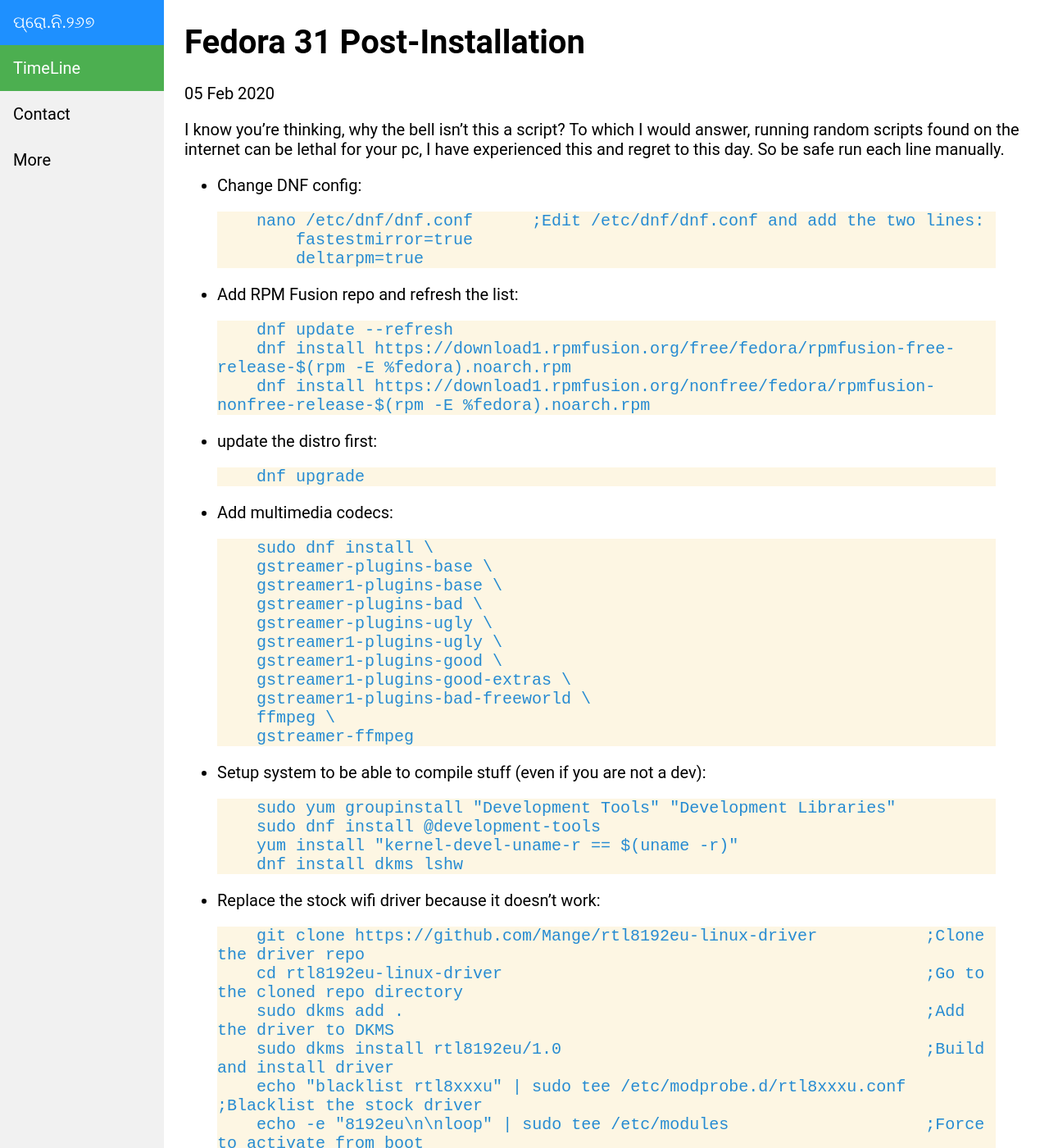
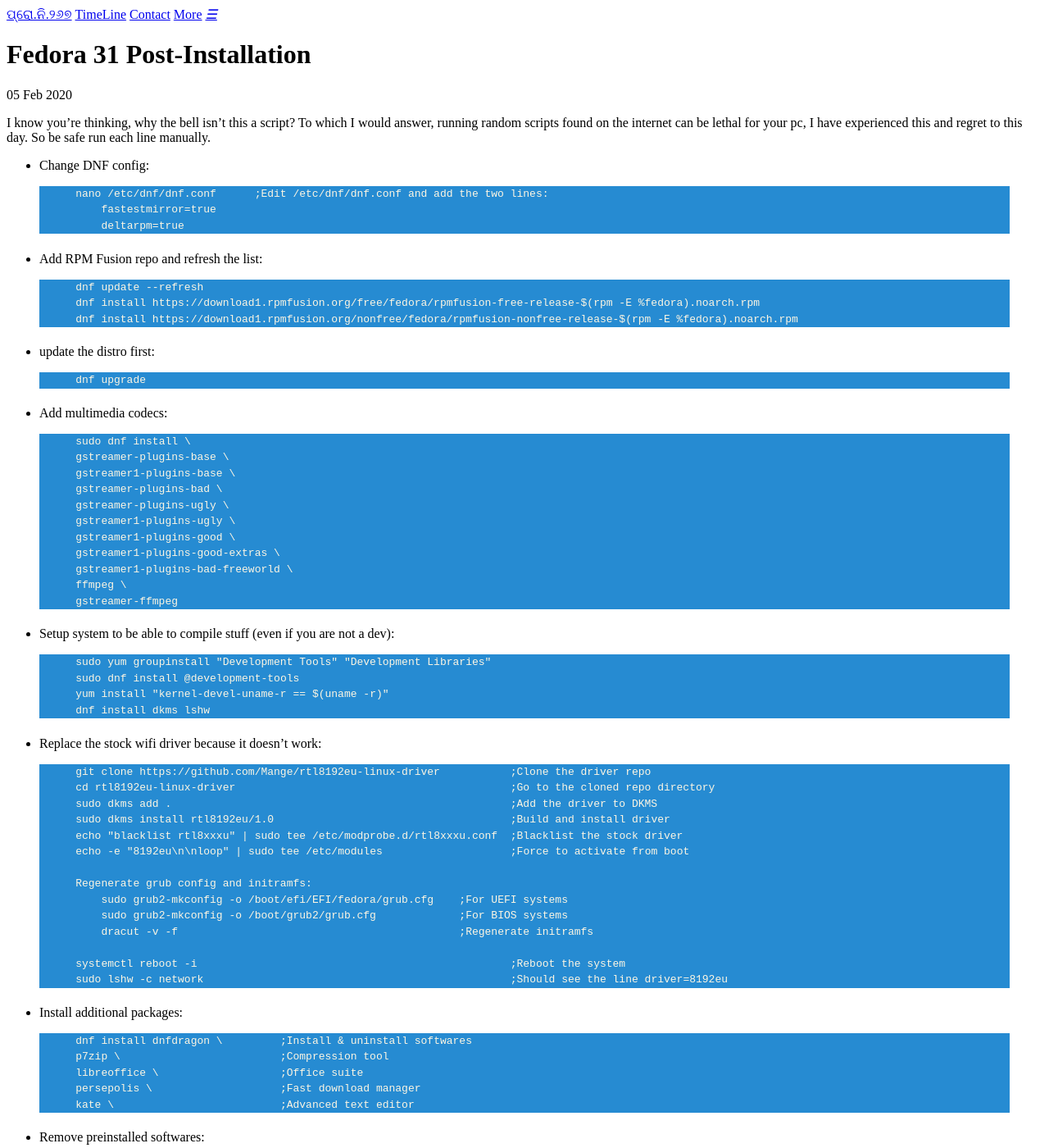
Before and after one commit to proneon267/proneon267.github.io, a Jekyll site: the page built from _posts/2020-02-05-Fedora-31-Post-Installation.md, in a window 1280 px wide and 1400 px high. Shown: the whole window at 82% size. Built offline with Jekyll 4.4.1, drawn with Linux system fonts in a browser that asks for light colours; some web fonts are replaced; comment, search, counter and statistics services are not loaded.

```diff
--- a/_layouts/default.html
+++ b/_layouts/default.html
@@ -4,15 +4,38 @@
     <meta name="viewport" content="width=device-width, initial-scale=1.0">
 		<title>{{ page.title }}</title>
     <style>
-    code,
     pre {
-        white-space: pre-wrap; /* force long lines to break */
-        background-color: #fdf6e3;
-        color: #268bd2;
+        position: relative;
+        margin: 0 0 1.625em;
+        white-space: pre;
+        word-wrap: normal;
+        &:before {
+            position: absolute;
+            top: 0;
+            right: 0;
+            padding-right: .5em;
+            opacity: 1;
+            color: #fdf6e3;
+            line-height: 1.5;
+            cursor: default;
+            font-size: 1em;
+            }
+            code {
+            overflow-x: scroll;
+            display: block;
+            padding: 0 1em;
+            background: #268bd2;
+            background-image: linear-gradient(darken(#268bd2, 3%) 50%, transparent 50%);
+            background-size: 100% 3em;
+            background-position: 0 1.5em;
+            background-origin: content-box;
+            color: #fdf6e3;
+            line-height: 1.5;
+            font-size: 1em;
     }
     @font-face {
         font-family: 'Lohit-Odia';
-        src: url('./fonts/Lohit-Odia.woff') format('woff');
+        src: local('./fonts/Lohit-Odia.woff') format('woff');
         unicode-range: U+0B00–0B7F;
       }
       [lang="or"] {
```
